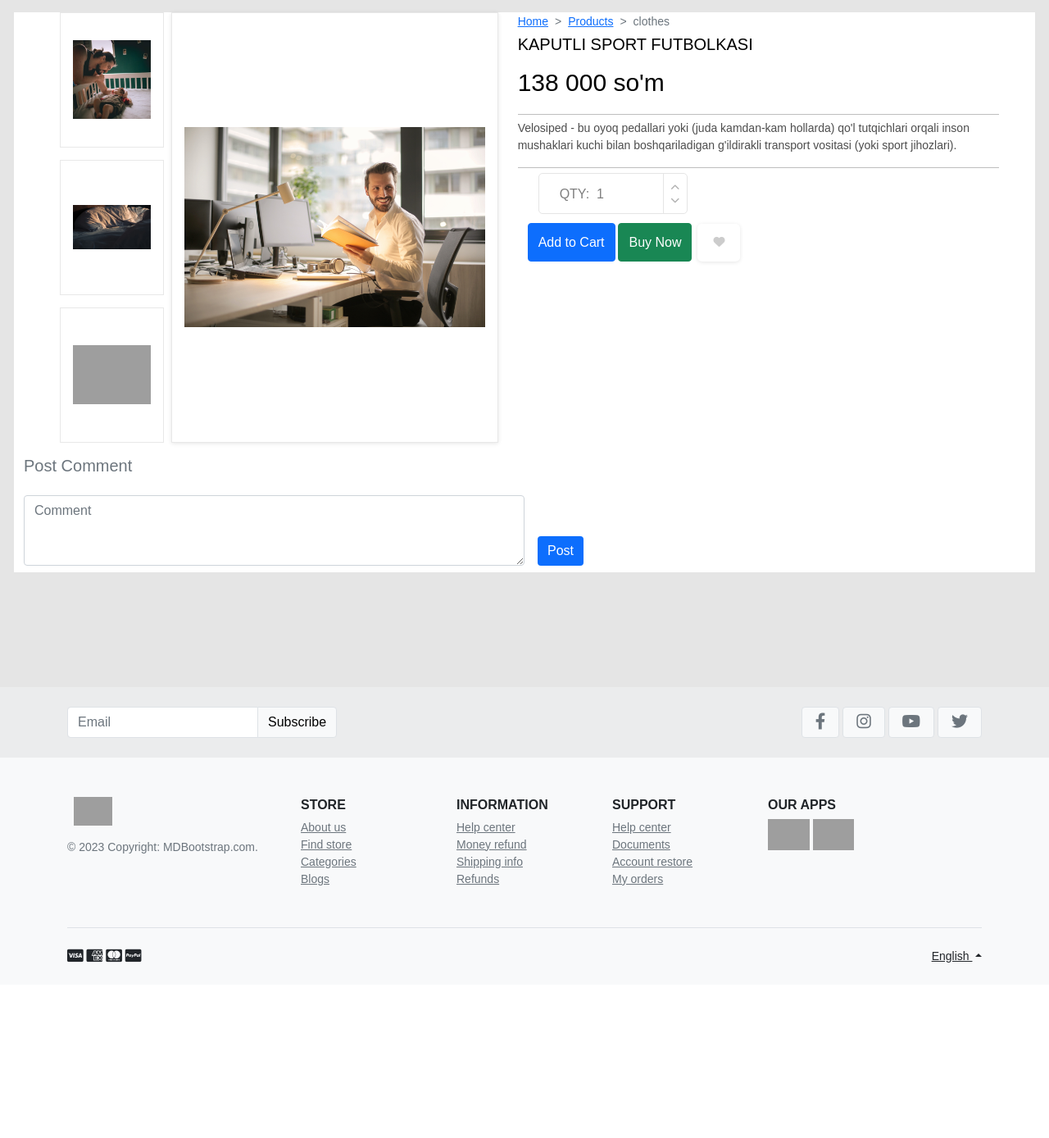
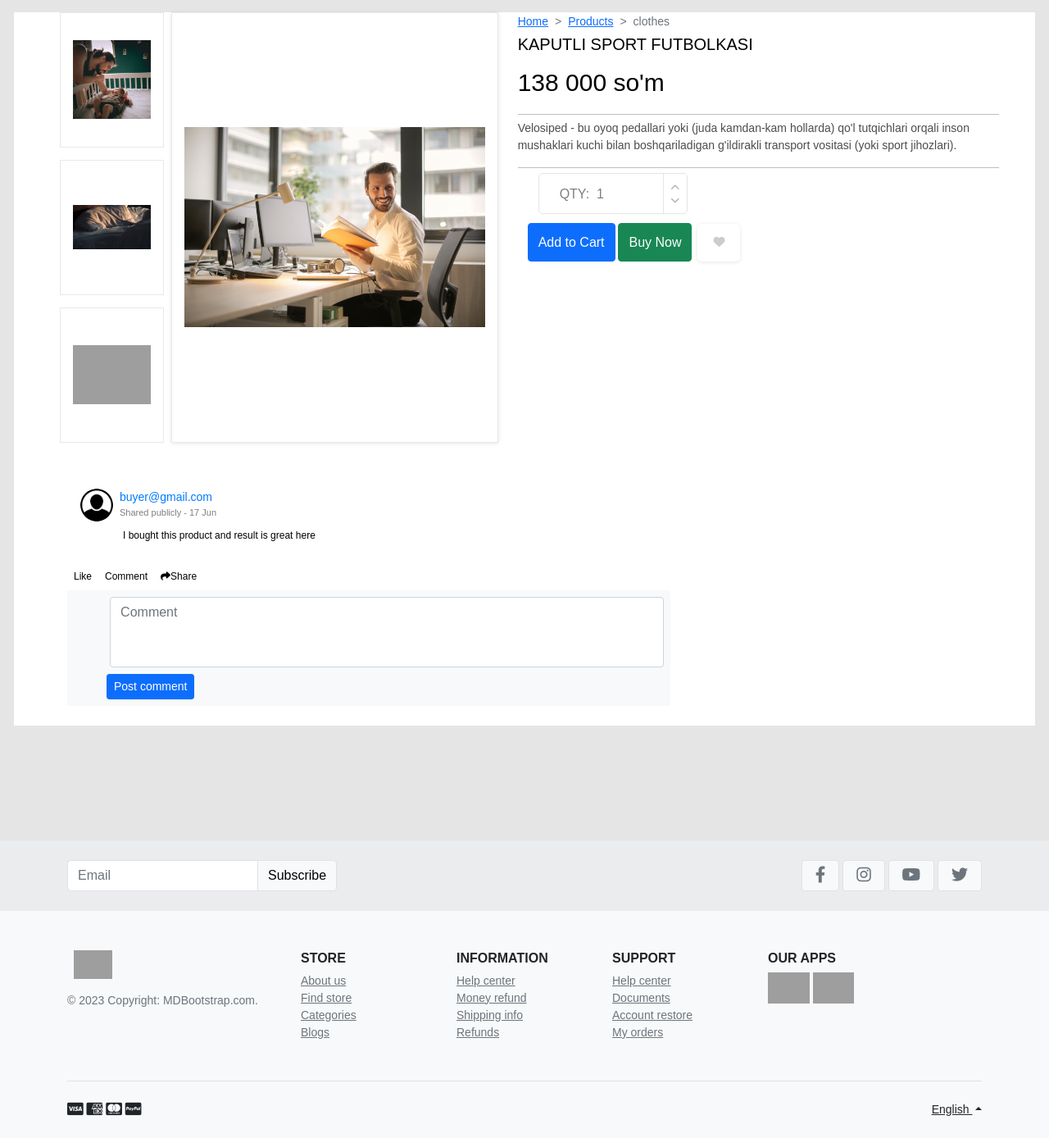
Before and after one commit to hwandev12/online-store-django-rest, a Django app: a page that uses templates/pages/product_detail.html in a window 1280 px wide. Shown: the part 140-1528 px from the top of the page at 82% size. Before the commit the page ends 1314 px from the top, so only its background shows below. Run offline with Django 4.2, Linux system fonts and the light colour scheme; the visitor is signed in with stand-in values (Sample User, id 1); data comes from the database, SQL or seed files in the repository; both versions use the stored data as it was after the commit; some libraries are stand-ins or nearby versions; grey boxes are pictures that could not be loaded.

Commit message:
only buyer comment, delete comment section

```diff
--- a/apps/authentication/models.py
+++ b/apps/authentication/models.py
@@ -59,6 +59,10 @@ class User(AbstractBaseUser, PermissionsMixin):
     def token(self):
         return ""
 
+    # get buyera and seller profile avatar
+    def get_buyer_avatar(self):
+        return self.buyeraccountmodel.buyerprofile.avatar.url
+
 # create seller account
 class SellerAccountModel(models.Model):
 
--- a/apps/base/urls.py
+++ b/apps/base/urls.py
@@ -5,7 +5,8 @@ from .views import (
     product_detail_view,
     product_create_view,
     product_delete_view,
-    product_update_view
+    product_update_view,
+    delete_comment
 )
 
 from apps.product.views import product_view
@@ -24,4 +25,5 @@ urlpatterns = [
 
     # specific path for products
     path("products/", product_view, name='products'),
+    path("product/comment/delete/<slug:slug>/<int:comment_id>/", delete_comment, name='delete_comment'),
 ]
--- a/apps/base/views.py
+++ b/apps/base/views.py
@@ -50,23 +50,33 @@ class ProductDetailView(DetailView):
     def get_context_data(self, **kwargs):
         context = super().get_context_data(**kwargs)
         context['product'] = Product.objects.get(slug=self.kwargs['slug'])
-        context['form'] = CommentForm()
+        if not self.request.user.is_seller:
+            context['form'] = CommentForm()
         context['comments'] = self.object.comment.all()
+        # get comments by owner of the comment
+        context['comments_by_owner'] = self.object.comment.filter(user=self.request.user)
         return context
 
     # write a post method to add comment
     def post(self, request, *args, **kwargs):
-        if self.request.method == 'POST':
-            form = CommentForm(self.request.POST)
-            if form.is_valid():
-                comment = form.cleaned_data.get('comment')
+        if not self.request.user.is_seller:
+            if self.request.method == 'POST':
+                form = CommentForm(self.request.POST)
+                if form.is_valid():
+                    comment = form.cleaned_data.get('comment')
 
-            new_comment = Comment(comment=comment, product_name=self.get_object(), user=self.request.user)
-            new_comment.save()
-            return redirect('base:product_detail', slug=self.kwargs['slug'])
+                new_comment = Comment(comment=comment, product_name=self.get_object(), user=self.request.user)
+                new_comment.save()
+                return redirect('base:product_detail', slug=self.kwargs['slug'])
+        else:
+            pass
 
-
-
+# create a function to delete comment only owner can delete comment
+def delete_comment(request, slug, comment_id):
+    comment = Comment.objects.get(id=comment_id)
+    if comment.user == request.user:
+        comment.delete()
+    return redirect('base:product_detail', slug=slug)
 
 # create product create class
 class ProductCreateView(CreateView):
--- a/static/css/product_detail.css
+++ b/static/css/product_detail.css
@@ -1,5 +1,5 @@
-.breadcrumb-item+.breadcrumb-item::before {
-    content: ">"
+.breadcrumb-item + .breadcrumb-item::before {
+  content: ">";
 }
 
 .breadcrumb {
@@ -7,11 +7,11 @@
   display: flex;
   -ms-flex-wrap: wrap;
   flex-wrap: wrap;
-    padding: .1rem 0rem !important;
+  padding: 0.1rem 0rem !important;
   margin-bottom: 0rem;
   list-style: none;
   background-color: #ffffff;
-    border-radius: .25rem
+  border-radius: 0.25rem;
 }
 
 .single_product {
@@ -19,33 +19,33 @@
   padding-bottom: 140px;
   background-color: #e5e5e5;
   margin-top: 0px;
-    padding: 17px
+  padding: 17px;
 }
 
 .product_name {
   font-size: 20px;
   font-weight: 400;
-    margin-top: 0px
+  margin-top: 0px;
 }
 
 .badge {
   display: inline-block;
-    padding: 0.50em .4em;
+  padding: 0.5em 0.4em;
   font-size: 75%;
   font-weight: 700;
   line-height: 1;
   text-align: center;
   white-space: nowrap;
   vertical-align: baseline;
-    border-radius: .25rem
+  border-radius: 0.25rem;
 }
 
 .product-rating {
-    margin-top: 10px
+  margin-top: 10px;
 }
 
 .rating-review {
-    color: #5b5b5b
+  color: #5b5b5b;
 }
 
 .product_price {
@@ -53,7 +53,7 @@
   font-size: 30px;
   font-weight: 500;
   margin-top: 9px;
-    clear: left
+  clear: left;
 }
 
 .product_discount {
@@ -63,7 +63,7 @@
   margin-top: 9px;
   clear: left;
   margin-left: 10px;
-    color: red
+  color: red;
 }
 
 .product_saved {
@@ -71,27 +71,27 @@
   font-size: 15px;
   font-weight: 200;
   color: #999999;
-    clear: left
+  clear: left;
 }
 
 .singleline {
   margin-top: 1rem;
-    margin-bottom: .40rem;
+  margin-bottom: 0.4rem;
   border: 0;
-    border-top: 1px solid rgba(0, 0, 0, .1)
+  border-top: 1px solid rgba(0, 0, 0, 0.1);
 }
 
 .product_info {
   color: #4d4d4d;
-    display: inline-block
+  display: inline-block;
 }
 
 .product_options {
-    margin-bottom: 10px
+  margin-bottom: 10px;
 }
 
 .product_description {
-    padding-left: 0px
+  padding-left: 0px;
 }
 
 .product_quantity {
@@ -105,27 +105,27 @@
   padding-bottom: 44px;
   float: left;
   margin-right: 22px;
-    margin-bottom: 11px
+  margin-bottom: 11px;
 }
 
 .order_info {
-    margin-top: 18px
+  margin-top: 18px;
 }
 
 .shop-button {
-    height: 47px
+  height: 47px;
 }
 
 .product_fav i {
   line-height: 44px;
-    color: #cccccc
+  color: #cccccc;
 }
 
 .product_fav {
   display: inline-block;
   width: 52px;
   height: 46px;
-    background: #FFFFFF;
+  background: #ffffff;
   box-shadow: 0px 1px 5px rgba(0, 0, 0, 0.1);
   border-radius: 11%;
   text-align: center;
@@ -135,24 +135,24 @@
   -moz-transition: all 200ms ease;
   -ms-transition: all 200ms ease;
   -o-transition: all 200ms ease;
-    transition: all 200ms ease
+  transition: all 200ms ease;
 }
 
 .br-dashed {
   border-radius: 5px;
   border: 1px dashed #dddddd;
-    margin-top: 6px
+  margin-top: 6px;
 }
 
 .pr-info {
   margin-top: 2px;
   padding-left: 2px;
   margin-left: -14px;
-    padding-left: 0px
+  padding-left: 0px;
 }
 
 .break-all {
-    color: #5e5e5e
+  color: #5e5e5e;
 }
 
 .image_selected {
@@ -174,7 +174,7 @@
   border: solid 1px #e8e8e8;
   box-shadow: 0px 0px 0px rgba(0, 0, 0, 0.1);
   overflow: hidden;
-    padding: 15px
+  padding: 15px;
 }
 
 .image_list li {
@@ -197,12 +197,12 @@
   -ms-transition: all 200ms ease;
   -o-transition: all 200ms ease;
   transition: all 200ms ease;
-    overflow: hidden
+  overflow: hidden;
 }
 
 @media (max-width: 390px) {
   .product_fav {
-        display: none
+    display: none;
   }
 }
 
@@ -215,17 +215,17 @@
   padding-bottom: 24px;
   border-radius: 5px;
   margin-top: 0px;
-    text-align: -webkit-center
+  text-align: -webkit-center;
 }
 
 .bbb_combo_image {
   width: 170px;
   height: 170px;
-    margin-bottom: 15px
+  margin-bottom: 15px;
 }
 
 .fs-10 {
-    font-size: 10px
+  font-size: 10px;
 }
 
 .step {
@@ -240,7 +240,7 @@
   margin-right: 5px;
   text-align: center;
   width: 3.6em;
-    margin-top: 116px
+  margin-top: 116px;
 }
 
 .row-underline {
@@ -249,7 +249,7 @@
   border-bottom: 2px solid #3798db;
   margin: 0px 0px;
   margin-bottom: 20px;
-    margin-top: 15px
+  margin-top: 15px;
 }
 
 .deal-text {
@@ -257,17 +257,17 @@
   font-size: 25px;
   margin-bottom: 10px;
   color: #000;
-    font-weight: 700
+  font-weight: 700;
 }
 
 .padding-0 {
   padding-left: 0;
-    padding-right: 0
+  padding-right: 0;
 }
 
 .padding-2 {
   margin-right: 2px;
-    margin-left: 2px
+  margin-left: 2px;
 }
 
 .vertical-line {
@@ -275,66 +275,66 @@
   border-left: 3px solid #167af6;
   margin: 0 10px;
   height: 364px;
-    margin-top: 4px
+  margin-top: 4px;
 }
 
 .p-rating {
-    color: green
+  color: green;
 }
 
 .combo-pricing-item {
   display: flex;
-    flex-direction: column
+  flex-direction: column;
 }
 
 .boxo-pricing-items {
-    display: inline-flex
+  display: inline-flex;
 }
 
 .combo-plus {
   margin-left: 10px;
   margin-right: 18px;
-    margin-top: 10px
+  margin-top: 10px;
 }
 
 .add-both-cart-button {
-    margin-left: 36px
+  margin-left: 36px;
 }
 
 .items_text {
-    color: #b0b0b0
+  color: #b0b0b0;
 }
 
 .combo_item_price {
-    font-size: 18px
+  font-size: 18px;
 }
 
 .p_specification {
   font-weight: 500;
-    margin-left: 22px
+  margin-left: 22px;
 }
 
 .mt-10 {
-    margin-top: 10px
+  margin-top: 10px;
 }
 
 @charset "utf-8";
-@import url('https://fonts.googleapis.com/css?family=Montserrat:300,400,500,600,700,800,900|Rubik:300,400,500,700,900');
+@import url("https://fonts.googleapis.com/css?family=Montserrat:300,400,500,600,700,800,900|Rubik:300,400,500,700,900");
 
 * {
   margin: 0;
   padding: 0;
   -webkit-font-smoothing: antialiased;
-    -webkit-text-shadow: rgba(0, 0, 0, .01) 0 0 1px;
-    text-shadow: rgba(0, 0, 0, .01) 0 0 1px
+  -webkit-text-shadow: rgba(0, 0, 0, 0.01) 0 0 1px;
+  text-shadow: rgba(0, 0, 0, 0.01) 0 0 1px;
 }
 
 body {
-    font-family: 'Rubik', sans-serif;
+  font-family: "Rubik", sans-serif;
   font-size: 14px;
   font-weight: 400;
-    background: #FFFFFF;
-    color: #000000
+  background: #ffffff;
+  color: #000000;
 }
 
 div {
@@ -342,17 +342,17 @@ div {
   position: relative;
   -webkit-box-sizing: border-box;
   -moz-box-sizing: border-box;
-    box-sizing: border-box
+  box-sizing: border-box;
 }
 
 ul {
   list-style: none;
-    margin-bottom: 0px
+  margin-bottom: 0px;
 }
 
 .single_product {
   padding-top: 16px;
-    padding-bottom: 140px
+  padding-bottom: 140px;
 }
 
 .image_list li {
@@ -375,19 +375,19 @@ ul {
   -ms-transition: all 200ms ease;
   -o-transition: all 200ms ease;
   transition: all 200ms ease;
-    overflow: hidden
+  overflow: hidden;
 }
 
 .image_list li:last-child {
-    margin-bottom: 0
+  margin-bottom: 0;
 }
 
 .image_list li:hover {
-    box-shadow: 0px 1px 5px rgba(0, 0, 0, 0.3)
+  box-shadow: 0px 1px 5px rgba(0, 0, 0, 0.3);
 }
 
 .image_list li img {
-    max-width: 100%
+  max-width: 100%;
 }
 
 .image_selected {
@@ -409,40 +409,40 @@ ul {
   border: solid 1px #e8e8e8;
   box-shadow: 0px 1px 5px rgba(0, 0, 0, 0.1);
   overflow: hidden;
-    padding: 15px
+  padding: 15px;
 }
 
 .image_selected img {
-    max-width: 100%
+  max-width: 100%;
 }
 
 .product_category {
   font-size: 12px;
-    color: rgba(0, 0, 0, 0.5)
+  color: rgba(0, 0, 0, 0.5);
 }
 
 .product_rating {
-    margin-top: 7px
+  margin-top: 7px;
 }
 
 .product_rating i {
-    margin-right: 4px
+  margin-right: 4px;
 }
 
 .product_rating i::before {
-    font-size: 13px
+  font-size: 13px;
 }
 
 .product_text {
-    margin-top: 27px
+  margin-top: 27px;
 }
 
 .product_text p:last-child {
-    margin-bottom: 0px
+  margin-bottom: 0px;
 }
 
 .order_info {
-    margin-top: 16px
+  margin-top: 16px;
 }
 
 .product_quantity {
@@ -453,7 +453,7 @@ ul {
   overflow: hidden;
   padding-left: 25px;
   float: left;
-    margin-right: 30px
+  margin-right: 30px;
 }
 
 .product_quantity span {
@@ -463,7 +463,7 @@ ul {
   font-weight: 300;
   color: rgba(0, 0, 0, 0.5);
   line-height: 50px;
-    float: left
+  float: left;
 }
 
 .product_quantity input {
@@ -478,7 +478,7 @@ ul {
   text-align: left;
   padding-left: 9px;
   line-height: 50px;
-    float: left
+  float: left;
 }
 
 .quantity_buttons {
@@ -487,7 +487,7 @@ ul {
   right: 0;
   height: 100%;
   width: 29px;
-    border-left: solid 1px #e5e5e5
+  border-left: solid 1px #e5e5e5;
 }
 
 .quantity_inc,
@@ -501,27 +501,51 @@ ul {
   align-items: center;
   width: 100%;
   height: 50%;
-    cursor: pointer
+  cursor: pointer;
 }
 
 .quantity_control i {
   font-size: 11px;
   color: rgba(0, 0, 0, 0.3);
-    pointer-events: none
+  pointer-events: none;
 }
 
 .quantity_control:active {
-    border: solid 1px rgba(14, 140, 228, 0.2)
+  border: solid 1px rgba(14, 140, 228, 0.2);
 }
 
 .quantity_inc {
   padding-bottom: 2px;
   justify-content: flex-end;
-    border-top-right-radius: 5px
+  border-top-right-radius: 5px;
 }
 
 .quantity_dec {
   padding-top: 2px;
   justify-content: flex-start;
-    border-bottom-right-radius: 5px
+  border-bottom-right-radius: 5px;
 }
+.date {
+  font-size: 11px;
+}
+.comment-text {
+  font-size: 12px;
+}
+.fs-12 {
+  font-size: 12px;
+}
+.shadow-none {
+  box-shadow: none;
+}
+.name {
+  color: #007bff;
+}
+.cursor:hover {
+  color: blue;
+}
+.cursor {
+  cursor: pointer;
+}
+.textarea {
+  resize: none;
+}
--- a/templates/pages/product_detail.html
+++ b/templates/pages/product_detail.html
@@ -1,5 +1,6 @@
 {% extends 'base/index.html' %}
 {% load static %}
+{% load widget_tweaks %}
 {% block title %}Product Details{% endblock %}
 {% block content %}
 <link rel="stylesheet" href="{% static 'css/product_detail.css' %}">
@@ -86,6 +87,51 @@
                     </div>
                 </div>
             </div>
+            <div class="container mt-5">
+                <div class="d-flex justify-content-start row">
+                    <div class="col-md-8">
+                        <div class="d-flex flex-column comment-section mb-4">
+                            {% for cm in comments %}
+                            <div class="bg-white p-2">
+                                <div class="d-flex flex-row user-info">
+                                    <img class="rounded-circle mx-2" src="{{ cm.user.get_buyer_avatar }}" width="40">
+                                    <div class="d-flex flex-column justify-content-start ml-2"><span class="d-block font-weight-bold name">{{ cm.user }}</span><span class="date text-black-50">Shared publicly - {{ cm.created_at|date:"d M" }}</span></div>
+                                    {% if comments_by_owner %}
+                                    <a href="{% url 'base:delete_comment' product.slug cm.pk %}">
+                                        <i class="fa-solid fa-trash" style="color: red; font-size: 13px;"></i>
+                                    </a>
+                                    {% endif %}
+                                </div>
+                                <div class="mt-2">
+                                    <p class="comment-text" style="position: relative; left: 60px;">{{ cm.comment }}</p>
+                                </div>
+                            </div>
+                            {% endfor %}
+                            <div class="bg-white">
+                                <div class="d-flex flex-row fs-12">
+                                    <div class="like p-2 cursor"><i class="fa fa-thumbs-o-up"></i><span class="ml-1">Like</span></div>
+                                    <div class="like p-2 cursor"><i class="fa fa-commenting-o"></i><span class="ml-1">Comment</span></div>
+                                    <div class="like p-2 cursor"><i class="fa fa-share"></i><span class="ml-1">Share</span></div>
+                                </div>
+                            </div>
+                            {% if not request.user.is_seller %}
+                            <div class="bg-light p-2">
+                                <form action="" method="post">
+                                    {% csrf_token %}
+                                    <div class="d-flex flex-row align-items-start">
+                                        <img class="rounded-circle mx-2" src="{{ request.user.get_buyer_avatar }}" width="30">
+                                        {% render_field form.comment class+="form-control ml-1 shadow-none textarea" placeholder="Comment" %}
+                                    </div>
+                                    <div class="mt-2 text-right">
+                                        <button class="btn btn-primary btn-sm shadow-none" style="margin-left: 40px;" type="submit">Post comment</button>
+                                    </div>
+                                </form>
+                            </div>
+                            {% endif %}
+                        </div>
+                    </div>
+                </div>
+            </div>
             <!-- <div class="row row-underline py-3">
                 <div class="col-md-6"> <span class=" deal-text">Specifications</span> </div>
                 <div class="col-md-6"> <a href="#" data-abc="true"> <span class="ml-auto view-all"></span> </a> </div>
@@ -147,8 +193,6 @@
                     </table>
                 </div>
             </div> -->
-            <h5 class="text-muted my-3">Post Comment</h5>
-            {% include 'components/product_comment.html' %}
         </div>
     </div>
 </div>
```
Also changed, not shown: db.sqlite3. Lines whose indentation alone changed are shown as unchanged.
